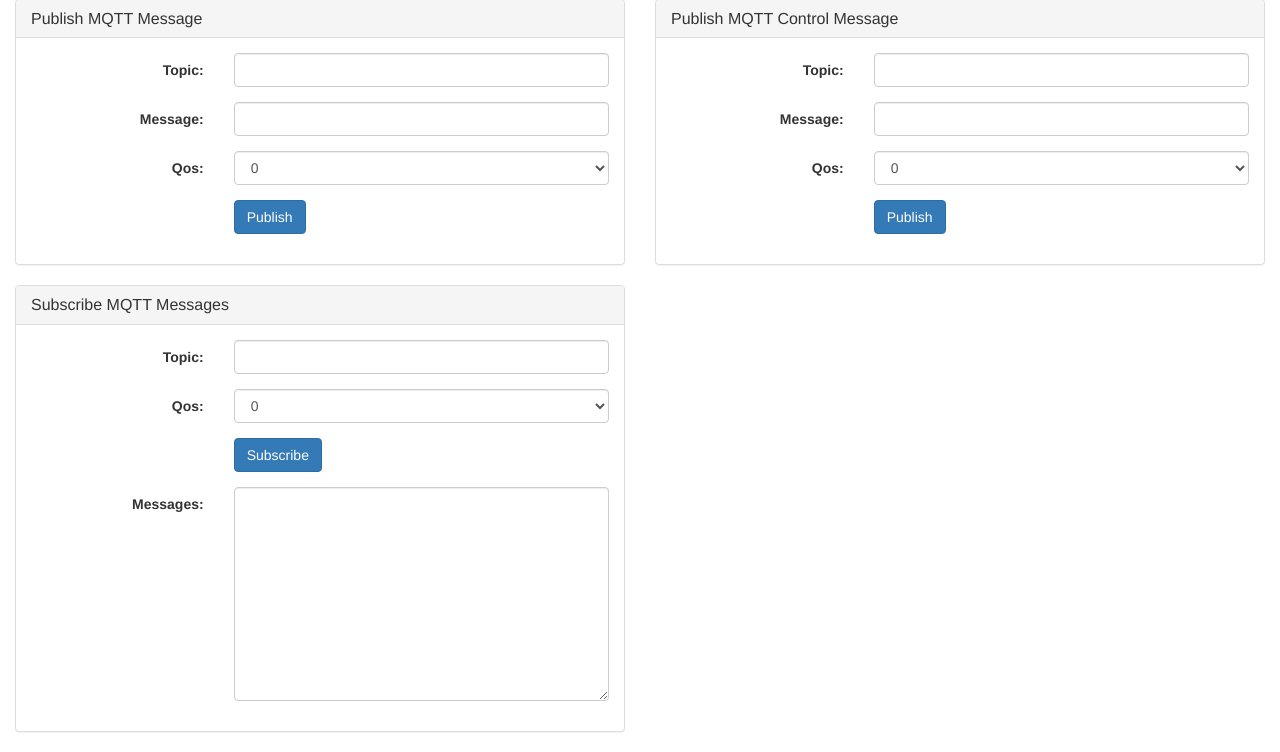
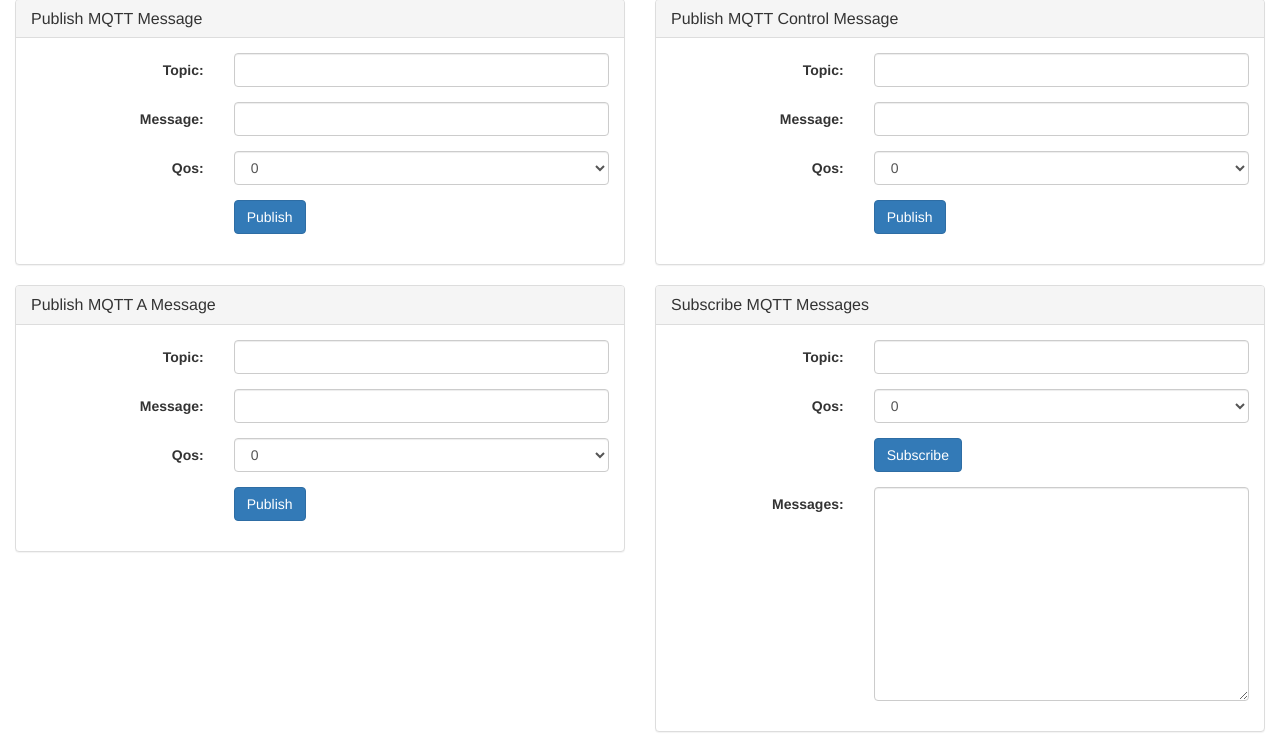
Before and after one commit to RumailM/Remote-Cell-Density-Determination, a Flask app: page / in a window 1280 px wide. Shown: the part 371-1123 px from the top of the page. Run offline with Flask 2, Linux system fonts and the light colour scheme; some libraries are stand-ins or nearby versions.

Commit message:
ready for integration with esp32

```diff
--- a/Webserver/app.py
+++ b/Webserver/app.py
@@ -58,6 +58,12 @@ def handle_publish(json_str):
     print("this works??")
     mqtt.publish("lab/control/experimentToggle", json_str, qos)
 
+@socketio.on('publish_to_a')
+def handle_publish(json_str):
+    # data = json.loads(json_str)
+    # print("this works??")
+    mqtt.publish("a", json_str, qos)
+
 
 @socketio.on('subscribe')
 def handle_subscribe(json_str):
@@ -72,11 +78,27 @@ def handle_unsubscribe_all():
 
 @mqtt.on_message()
 def handle_mqtt_message(client, userdata, message):
+    print("inside mqtt.on_message")
+    print(message.payload.decode())
     data = dict(
         topic=message.topic,
         payload=message.payload.decode(),
         qos=message.qos,
     )
+    print(message.payload.decode())
+    # print(payload)
+    payload_dict = json.loads(message.payload.decode())
+    print(payload_dict["msgType"])
+    print(type(payload_dict["msgType"]))
+    if payload_dict["msgType"] == "data":
+        print("inside if")
+        file_name = payload_dict["id"]+"_"+"123"+"_"+"date"+".txt"
+        print(file_name)
+        file_descriptor = open(file_name,"a")
+        file_descriptor.write(message.payload.decode())
+        file_descriptor.write("\n")
+
+        file_descriptor.close()
     socketio.emit('mqtt_message', data=data)
 
 
@@ -85,12 +107,11 @@ def handle_logging(client, userdata, level, buf):
     # print(level, buf)
     pass
 
-@mqtt.on_topic("a")
-def handle_a(client, userdata, message):
-    # create log file and start recording
-    print('Received message on topic {}: {}'
-          .format(message.topic, message.payload.decode()))
-
+# @mqtt.on_topic("a")
+# def handle_a(client, userdata, message):
+#     # create log file and start recording
+#     print('Received message on topic {}: {}'
+#           .format(message.topic, message.payload.decode()))
 
 
 @mqtt.on_topic("lab/control/experimentToggle")
@@ -99,13 +120,14 @@ def handle_experimentToggle(client, userdata, message):
     print('Received message on topic {}: {}'
           .format(message.topic, message.payload.decode()))
     received_payload = message.payload.decode();
-    print('                        line94')
+    print('                        line102')
     print(received_payload);
     received_payload = json.loads(received_payload)
     date = "date"; # replace with actual time
     device_id = received_payload['id'];
     experiment_counter = "123"; # replace
-    open(device_id + "_" + experiment_counter + "_" + date,'x');
+    new_file = open(device_id + "_" + experiment_counter + "_" + date + ".txt",'x');
+    new_file.close()
 
 if __name__ == '__main__':
     mqtt.subscribe("lab/control/experimentToggle", qos);
--- a/Webserver/templates/index.html
+++ b/Webserver/templates/index.html
@@ -33,6 +33,14 @@ var last_time = 7;
       var qos = $('#qos_toggle').val();
       var data = '{"topic": "' + topic + '", "message": "' + message + '", "qos": ' + qos + '}';
       socket.emit('experiment_toggle', message);
+    });
+
+    $('#publish_to_a').click(function(event) {
+      var topic = $('#topic_a').val();
+      var message = $('#message_a').val();
+      var qos = $('#qos_a').val();
+      var data = '{"topic (a)": "' + topic + '", "message": "' + message + '", "qos": ' + qos + '}';
+      socket.emit('publish_to_a', message);
     });
 
     $('#subscribe').click(function(event) {
@@ -212,6 +220,48 @@ var last_time = 7;
       </div>
     </div>
 
+    <div class="col-xs-6">
+      <div class="panel panel-default">
+        <div class="panel-heading">
+          <h3 class="panel-title">Publish MQTT A Message</h3>
+        </div>
+        <div class="panel-body">
+          <div class="col-xs-12">
+            <div class="row">
+              <div class="form-horizontal">
+                <div class="form-group">
+                  <label class="control-label col-xs-4">Topic: </label>
+                  <div class="col-xs-8">
+                    <input id="topic_a" class="form-control">
+                  </div>
+                </div>
+                <div class="form-group">
+                  <label class="control-label col-xs-4">Message: </label>
+                  <div class="col-xs-8">
+                    <input id="message_a" class="form-control">
+                  </div>
+                </div>
+                <div class="form-group">
+                  <label class="control-label col-xs-4">Qos: </label>
+                  <div class="col-xs-8">
+                    <select id="qos_a" class="form-control">
+                      <option value=0>0</option>
+                      <option value=1>1</option>
+                      <option value=2>2</option>
+                    </select>
+                  </div>
+                </div>
+                <div class="form-group">
+                  <div class="col-xs-8 col-xs-offset-4">
+                    <button id="publish_to_a" class="btn btn-primary">Publish</button>
+                  </div>
+                </div>
+              </div>
+            </div>
+          </div>
+        </div>
+      </div>
+    </div>
 
 
 
```
Also changed, not shown: Webserver/data_123_date.txt (added), 2 other files.
